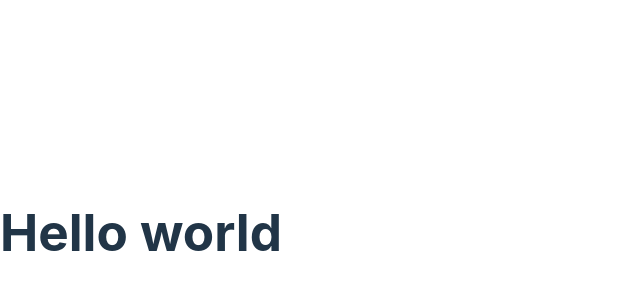
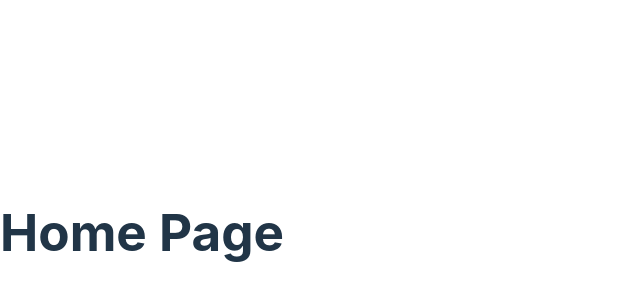
Before and after one commit to thenewgoat/CTOP_Human_Bingo, a React (Vite) app in the folder frontend/: page / in a window 1280 px wide. Shown: the part 168-468 px from the top of the page, without its empty margins (0-640 px from the left). Built offline with nearby package versions, Linux system fonts and the light colour scheme.

Commit message:
Update App.jsx

```diff
--- a/frontend/src/App.jsx
+++ b/frontend/src/App.jsx
@@ -4,13 +4,12 @@ import RegisterPage from './pages/RegisterPage';
 
 
 const App = () => {
-  return <h1>Hello world</h1>;
 
   return (
     <Router>
       <Routes>
-        <Route path="/" element={<RegisterPage />} />
-        {/* Add other routes for additional pages */}
+        <Route path="/" element={<h1>Home Page</h1>} />
+        <Route path="/register" element={<h1>Register Page</h1>} />
 
       </Routes>
     </Router>
@@ -18,3 +17,6 @@ const App = () => {
 };
 
 export default App;
+
+
+<Route path="/" element={<RegisterPage />} />
```
